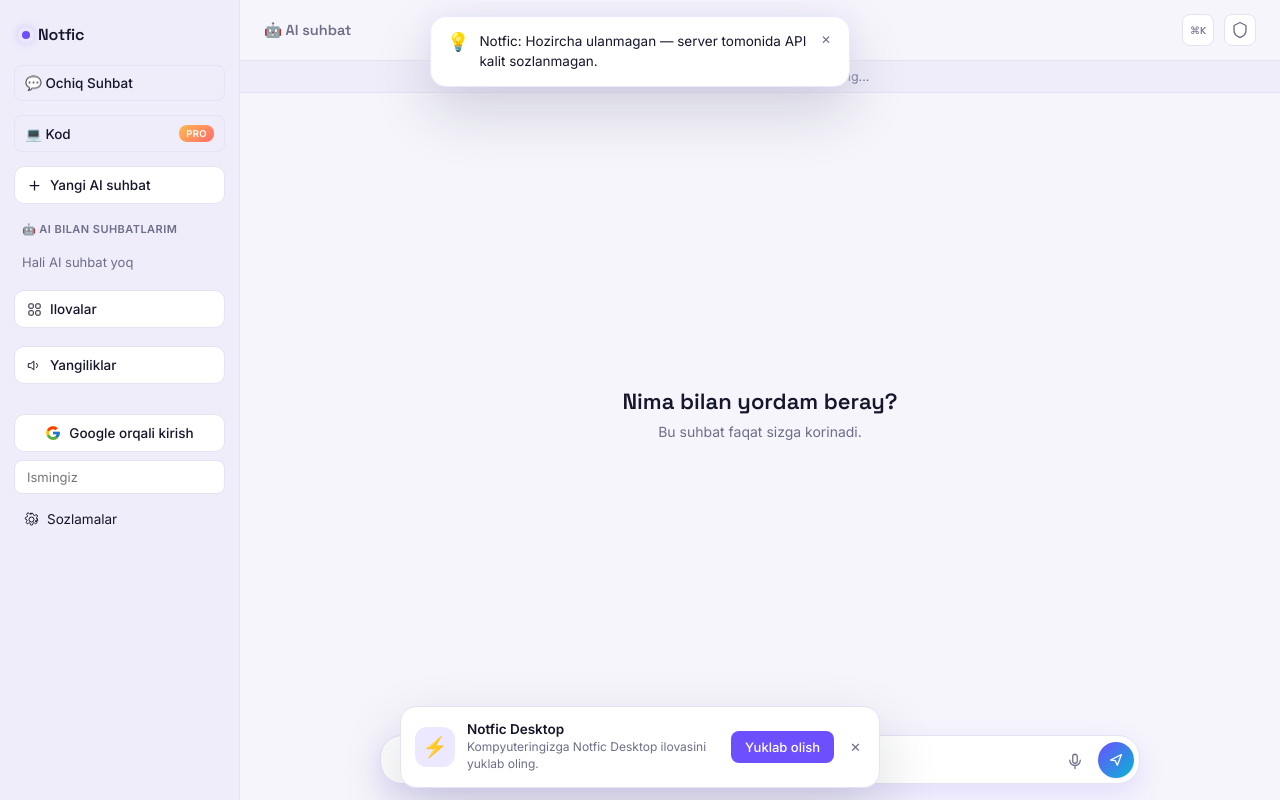
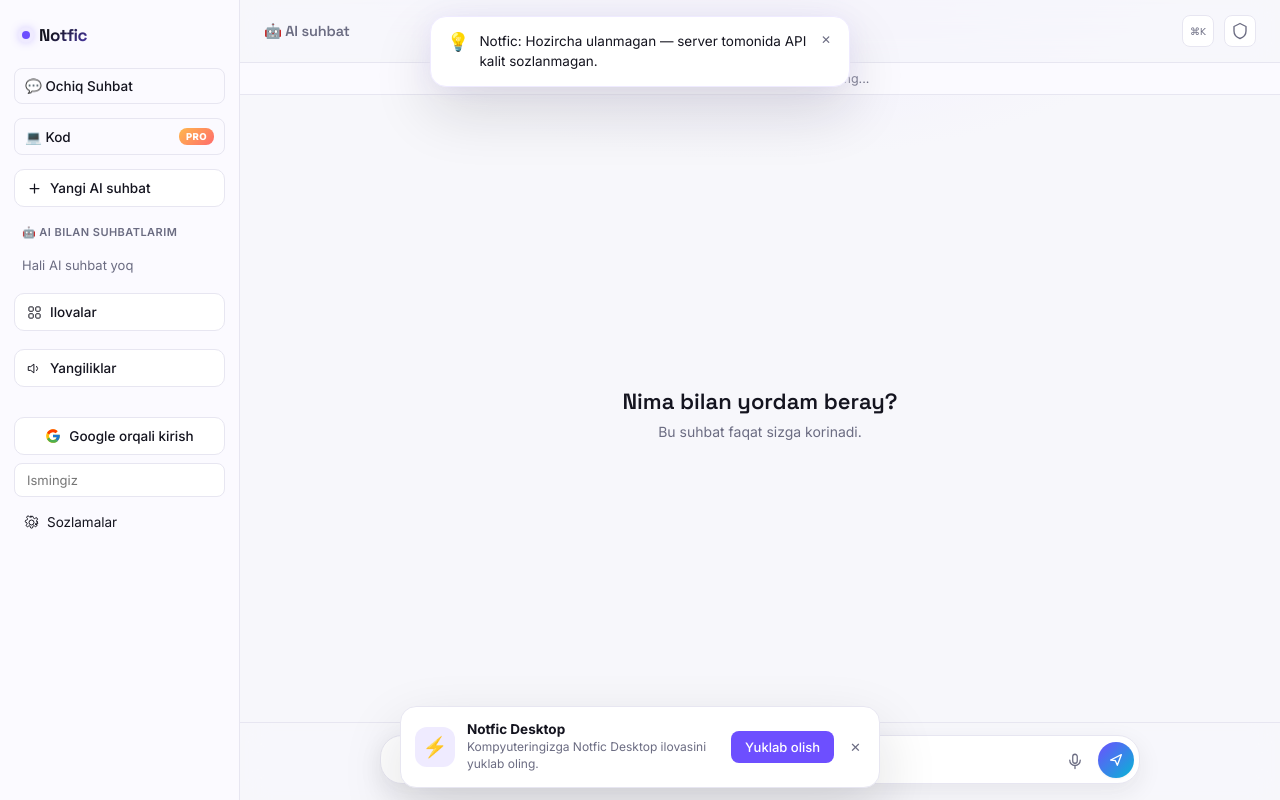
Before and after one commit to salohiddinbtrv-star/salohiddinbtrv, a Flask app: page / in a window 1280 px wide. Run offline with Flask 3, Linux system fonts and the light colour scheme; data comes from the database, SQL or seed files in the repository; data that the repository does not hold is empty; some libraries are stand-ins or nearby versions.

Commit message:
Yangiliklar

```diff
--- a/main.py
+++ b/main.py
@@ -158,8 +158,17 @@ CODE_MODE_SYSTEM_NOTE = (
     "animatsiyasi bilan yoz — bu fayl darhol jonli korinish (preview)da ishlab, "
     "brauzerda toliq ekranli taqdimot sifatida korsatiladi.\n\n"
 
+    "SKRINSHOT/DIZAYNNI KODGA AYLANTIRISH:\n"
+    "15) Agar foydalanuvchi rasm (skrinshot, sayt dizayni, mokap) yuborib, undan sayt yoki "
+    "interfeys yasab berishni sorasa: rasmni diqqat bilan tahlil qil — ranglar palitrasi, "
+    "joylashuv (layout, gridlar, boshliqlar), shrift uslubi va olchamlari, tugmalar, "
+    "ikonkalar, matnlar va umumiy kompozitsiyani iloji boricha aniq qayta yarat. "
+    "Pikselga aniq bolishi shart emas, lekin rang sxemasi, struktura va 'kayfiyat' mos "
+    "kelishi kerak. Natijani albatta toliq ishlaydigan HTML+CSS (kerak bolsa JS) korinishida, "
+    "TIL:FAYLNOMI formatida ber, va nimalarni qanday talqin qilganingni qisqa tushuntir.\n\n"
+
     "HALOLLIK:\n"
-    "15) Kodni hech qachon ozing sinab kormagan holda 'ishlaydi' deb yolgon vada berma — "
+    "16) Kodni hech qachon ozing sinab kormagan holda 'ishlaydi' deb yolgon vada berma — "
     "faqat togri mantiqqa asoslangan, diqqat bilan tekshirilgan kod yoz. Agar biror joyda "
     "shubhang bolsa yoki qoshimcha malumot (masalan API kaliti, versiya) kerak bolsa, "
     "buni ochiq ayt, lekin baribir eng yaxshi taxminiy yechimni toliq yozib ber."
@@ -570,7 +579,8 @@ def _build_ai_messages(prompt, context, user, extra_system_note, image_data_uri)
 
 
 def stream_ai_response(prompt: str, context=None, user=None, extra_system_note=None,
-                        image_data_uri=None, on_chunk=None, max_tokens=1024, reasoning_effort=None) -> str:
+                        image_data_uri=None, on_chunk=None, max_tokens=1024, reasoning_effort=None,
+                        temperature=0.7) -> str:
     """AI javobini boâ€˜lak-boâ€˜lak (stream) generatsiya qiladi, har bir boâ€˜lakni on_chunk'ga yuboradi.
     ChatGPT/Gemini'dagidek 'jonli yozilayotgan' effekt uchun."""
     if not ai_client:
@@ -609,7 +619,7 @@ def stream_ai_response(prompt: str, context=None, user=None, extra_system_note=N
             stream = ai_client.chat.completions.create(
                 model=candidate,
                 messages=messages,
-                temperature=0.7,
+                temperature=temperature,
                 max_tokens=max_tokens,
                 stream=True,
                 **extra_kwargs
--- a/static/script.js
+++ b/static/script.js
@@ -528,6 +528,7 @@ function renderMessages() {
                       '<p>Loyihangiz, xatoligingiz yoki yozmoqchi bolgan dasturingiz haqida yozing — ' +
                       'professional, toliq va ishlaydigan kod yozib beraman.</p>' +
                       '<div class="code-empty-examples">' +
+                          '<button type="button" class="code-example-chip code-example-chip-special" onclick="useScreenshotToCodePrompt()">📸 Skrinshotdan sayt yasash</button>' +
                           '<button type="button" class="code-example-chip" onclick="useCodeExamplePrompt(this)">📝 Vazifalar royxati ilovasi yasab ber</button>' +
                           '<button type="button" class="code-example-chip" onclick="useCodeExamplePrompt(this)">📊 Kompaniyam haqida 5 slaydli prezentatsiya yasab ber</button>' +
                           '<button type="button" class="code-example-chip" onclick="useCodeExamplePrompt(this)">🧮 Python\'da kalkulyator dasturi yoz</button>' +
@@ -736,6 +737,7 @@ function appendMessageToDOM(data, animate) {
     }
 
     messagesBox.appendChild(row);
+    return row;
 }
 
 /* ---------- CLAUDE'GA OXSHASH KOD BLOKLARI VA MARKDOWN RENDERI ---------- */
@@ -1014,8 +1016,21 @@ function buildPreviewHtml(groupFiles, htmlCode) {
 
 function useCodeExamplePrompt(btn) {
     const text = btn.textContent.replace(/^[^\wА-Яа-я]+/, '').trim();
-    messageInput.value = text;
-    messageInput.focus();
+    const input = document.getElementById('message-input');
+    if (input) {
+        input.value = text;
+        input.focus();
+    }
+}
+
+function useScreenshotToCodePrompt() {
+    const input = document.getElementById('message-input');
+    if (input) {
+        input.value = 'Bu skrinshotdagi dizaynni HTML+CSS kodga aylantirib ber';
+        input.focus();
+    }
+    const fileInput = document.getElementById('chat-image-input');
+    if (fileInput) fileInput.click();
 }
 
 function openHtmlInNewTab(html) {
--- a/static/style.css
+++ b/static/style.css
@@ -1,44 +1,51 @@
 :root,
 html[data-theme="light"] {
-    --bg: #F6F5FC;
-    --sidebar-bg: #EFEDFA;
+    --bg: #F7F7FB;
+    --sidebar-bg: #FBFAFF;
     --panel: #FFFFFF;
-    --ink: #15162B;
-    --ink-soft: #6C6E8A;
-    --border: #E4E2F5;
+    --ink: #14141F;
+    --ink-soft: #6B6C82;
+    --border: #E7E6F1;
     --accent: #6D4FFF;
     --accent-2: #06B6D4;
-    --accent-soft: #ECE8FF;
+    --accent-soft: #EFEBFF;
     --user-bubble: #ECE8FF;
     --bubble-gradient: linear-gradient(135deg, #6D4FFF, #06B6D4);
-    --hover: rgba(109,79,255,0.07);
-    --shadow-sm: 0 1px 2px rgba(21,22,43,0.06);
-    --shadow-md: 0 10px 28px rgba(109,79,255,0.14);
-    --shadow-lg: 0 24px 60px rgba(21,22,43,0.16);
-    --glow-ring: 0 0 0 3px rgba(109,79,255,0.14);
+    --hover: rgba(109,79,255,0.06);
+    --shadow-sm: 0 1px 2px rgba(20,20,31,0.05);
+    --shadow-md: 0 8px 24px rgba(20,20,31,0.08);
+    --shadow-lg: 0 24px 60px rgba(20,20,31,0.14);
+    --glow-ring: 0 0 0 3px rgba(109,79,255,0.12);
+    --glass-bg: rgba(247,247,251,0.72);
     --font-display: 'Space Grotesk', 'Inter', sans-serif;
+    --font-mono: 'JetBrains Mono', 'SFMono-Regular', Consolas, 'Liberation Mono', Menlo, monospace;
     --ease-smooth: cubic-bezier(0.16, 1, 0.3, 1);
     --ease-snappy: cubic-bezier(0.34, 1.56, 0.64, 1);
+    --radius-sm: 8px;
+    --radius-md: 14px;
+    --radius-lg: 20px;
 }
 
 html[data-theme="dark"] {
-    --bg: #0B0C18;
-    --sidebar-bg: #10111F;
-    --panel: #161829;
-    --ink: #EEEEF7;
-    --ink-soft: #9295B5;
-    --border: #262842;
-    --accent: #8B6BFF;
+    --bg: #0A0A12;
+    --sidebar-bg: #0E0F1A;
+    --panel: #151623;
+    --ink: #F1F1F8;
+    --ink-soft: #9393AC;
+    --border: #232438;
+    --accent: #8E71FF;
     --accent-2: #2DD4EE;
-    --accent-soft: #241F45;
-    --user-bubble: #241F45;
-    --bubble-gradient: linear-gradient(135deg, #8B6BFF, #2DD4EE);
-    --hover: rgba(255,255,255,0.06);
-    --shadow-sm: 0 1px 2px rgba(0,0,0,0.3);
-    --shadow-md: 0 10px 28px rgba(139,107,255,0.22);
-    --shadow-lg: 0 24px 60px rgba(0,0,0,0.5);
-    --glow-ring: 0 0 0 3px rgba(139,107,255,0.22);
+    --accent-soft: #221F3D;
+    --user-bubble: #221F3D;
+    --bubble-gradient: linear-gradient(135deg, #8E71FF, #2DD4EE);
+    --hover: rgba(255,255,255,0.05);
+    --shadow-sm: 0 1px 2px rgba(0,0,0,0.35);
+    --shadow-md: 0 8px 28px rgba(0,0,0,0.4);
+    --shadow-lg: 0 24px 60px rgba(0,0,0,0.55);
+    --glow-ring: 0 0 0 3px rgba(142,113,255,0.2);
+    --glass-bg: rgba(10,10,18,0.68);
     --font-display: 'Space Grotesk', 'Inter', sans-serif;
+    --font-mono: 'JetBrains Mono', 'SFMono-Regular', Consolas, 'Liberation Mono', Menlo, monospace;
 }
 
 html[data-accent="rose"] {
@@ -78,7 +85,32 @@ html, body {
     color: var(--ink);
     background: var(--bg);
     -webkit-tap-highlight-color: transparent;
-}
+    -webkit-font-smoothing: antialiased;
+    text-rendering: optimizeLegibility;
+}
+
+/* ---------- ZAMONAVIY SCROLLBAR ---------- */
+* {
+    scrollbar-width: thin;
+    scrollbar-color: var(--border) transparent;
+}
+*::-webkit-scrollbar { width: 8px; height: 8px; }
+*::-webkit-scrollbar-track { background: transparent; }
+*::-webkit-scrollbar-thumb {
+    background: var(--border);
+    border-radius: 20px;
+    border: 2px solid transparent;
+    background-clip: padding-box;
+}
+*::-webkit-scrollbar-thumb:hover { background: var(--ink-soft); background-clip: padding-box; }
+
+/* ---------- FOKUS HOLATI (accessibility + professional touch) ---------- */
+:focus-visible {
+    outline: 2px solid var(--accent);
+    outline-offset: 2px;
+    border-radius: 4px;
+}
+button:focus-visible, .chat-item:focus-visible { outline-offset: 3px; }
 
 .app {
     height: 100vh;
@@ -109,11 +141,16 @@ html, body {
 }
 
 .sidebar-brand {
-    display: flex; align-items: center; gap: 8px;
+    display: flex; align-items: center; gap: 9px;
     font-family: var(--font-display);
-    font-weight: 600; font-size: 16px;
-    letter-spacing: -0.01em;
-    padding: 6px 8px 20px;
+    font-weight: 700; font-size: 17px;
+    letter-spacing: -0.02em;
+    padding: 6px 8px 22px;
+    background: linear-gradient(135deg, var(--ink) 40%, var(--accent));
+    -webkit-background-clip: text;
+    background-clip: text;
+    -webkit-text-fill-color: transparent;
+    width: fit-content;
 }
 
 .dot {
@@ -368,20 +405,32 @@ html, body {
 
 .settings-btn:hover { background: var(--hover); }
 
-.main { flex: 1; display: flex; flex-direction: column; background: var(--bg); min-width: 0; }
+.main {
+    flex: 1; display: flex; flex-direction: column;
+    background:
+        radial-gradient(ellipse 800px 400px at 50% -10%, var(--accent-soft) 0%, transparent 60%),
+        var(--bg);
+    min-width: 0;
+}
 
 .chat-header {
     display: flex;
     align-items: center;
     gap: 10px;
-    padding: 14px 24px;
+    padding: 15px 24px;
     border-bottom: 1px solid var(--border);
     font-family: var(--font-display);
     font-weight: 600;
     font-size: 14.5px;
+    letter-spacing: -0.01em;
     color: var(--ink-soft);
     flex-shrink: 0;
-    background: var(--bg);
+    background: var(--glass-bg);
+    backdrop-filter: blur(14px) saturate(160%);
+    -webkit-backdrop-filter: blur(14px) saturate(160%);
+    position: sticky;
+    top: 0;
+    z-index: 5;
 }
 
 .hamburger-btn {
@@ -1473,7 +1536,10 @@ html, body {
 .input-row {
     flex-shrink: 0;
     padding: 12px 24px calc(16px + env(safe-area-inset-bottom, 0px));
-    background: var(--bg);
+    background: var(--glass-bg);
+    backdrop-filter: blur(14px) saturate(160%);
+    -webkit-backdrop-filter: blur(14px) saturate(160%);
+    border-top: 1px solid var(--border);
 }
 
 .input-shell {
--- a/templates/index.html
+++ b/templates/index.html
@@ -19,7 +19,7 @@
     <meta name="apple-mobile-web-app-status-bar-style" content="default">
     <meta name="apple-mobile-web-app-title" content="Notfic">
     <link rel="preconnect" href="https://fonts.googleapis.com">
-    <link href="https://fonts.googleapis.com/css2?family=Space+Grotesk:wght@500;600;700&family=Inter:wght@400;500;600&display=swap" rel="stylesheet">
+    <link href="https://fonts.googleapis.com/css2?family=Space+Grotesk:wght@400;500;600;700&family=Inter:wght@400;500;600;700;800&family=JetBrains+Mono:wght@400;500;600&display=swap" rel="stylesheet">
     <link rel="stylesheet" href="/static/style.css?v={{ v }}">
     <link rel="stylesheet" href="https://cdnjs.cloudflare.com/ajax/libs/highlight.js/11.9.0/styles/atom-one-dark.min.css">
     <script src="https://cdnjs.cloudflare.com/ajax/libs/highlight.js/11.9.0/highlight.min.js" defer></script>
```
Also changed, not shown: other parts of static/style.css (+23 -9 lines).
